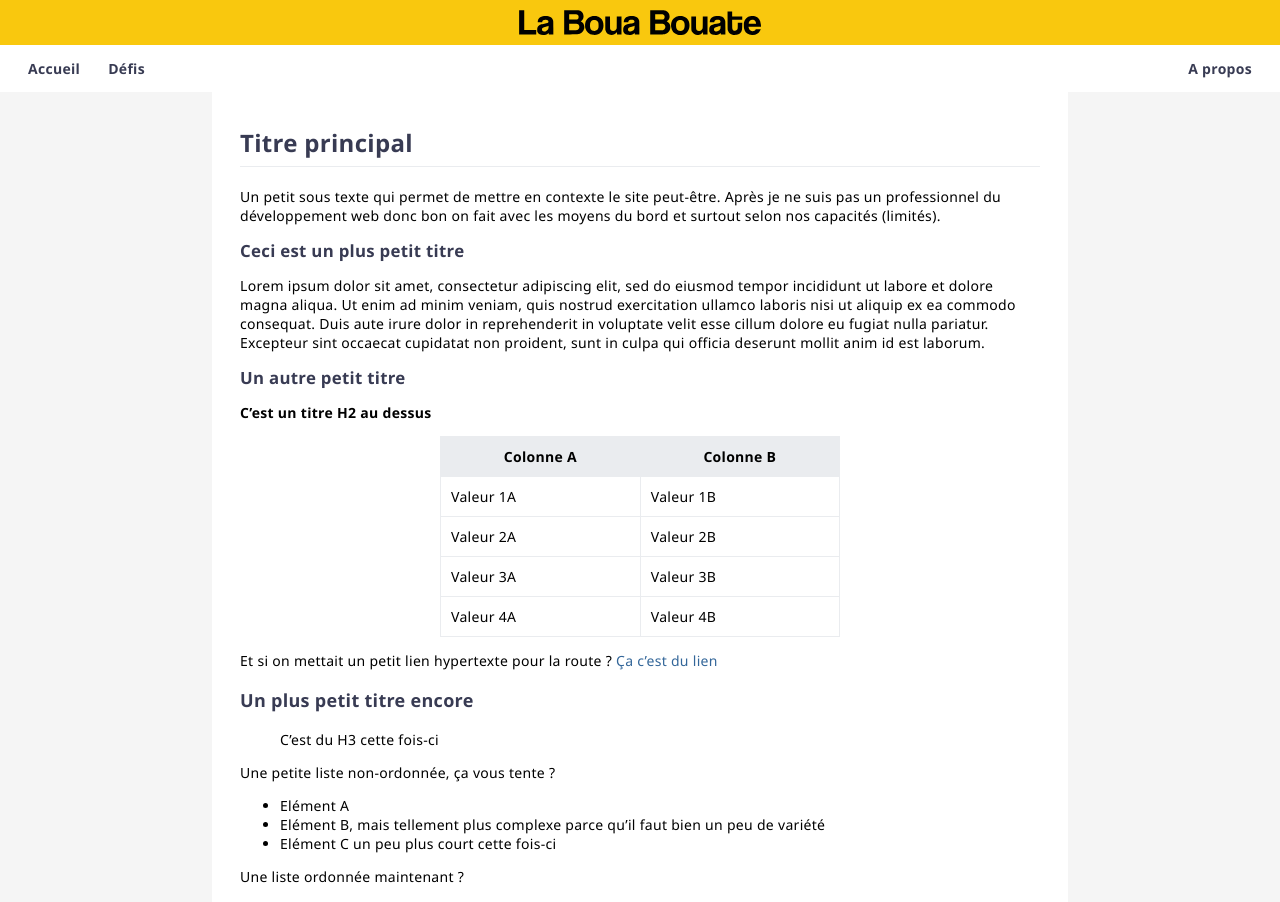
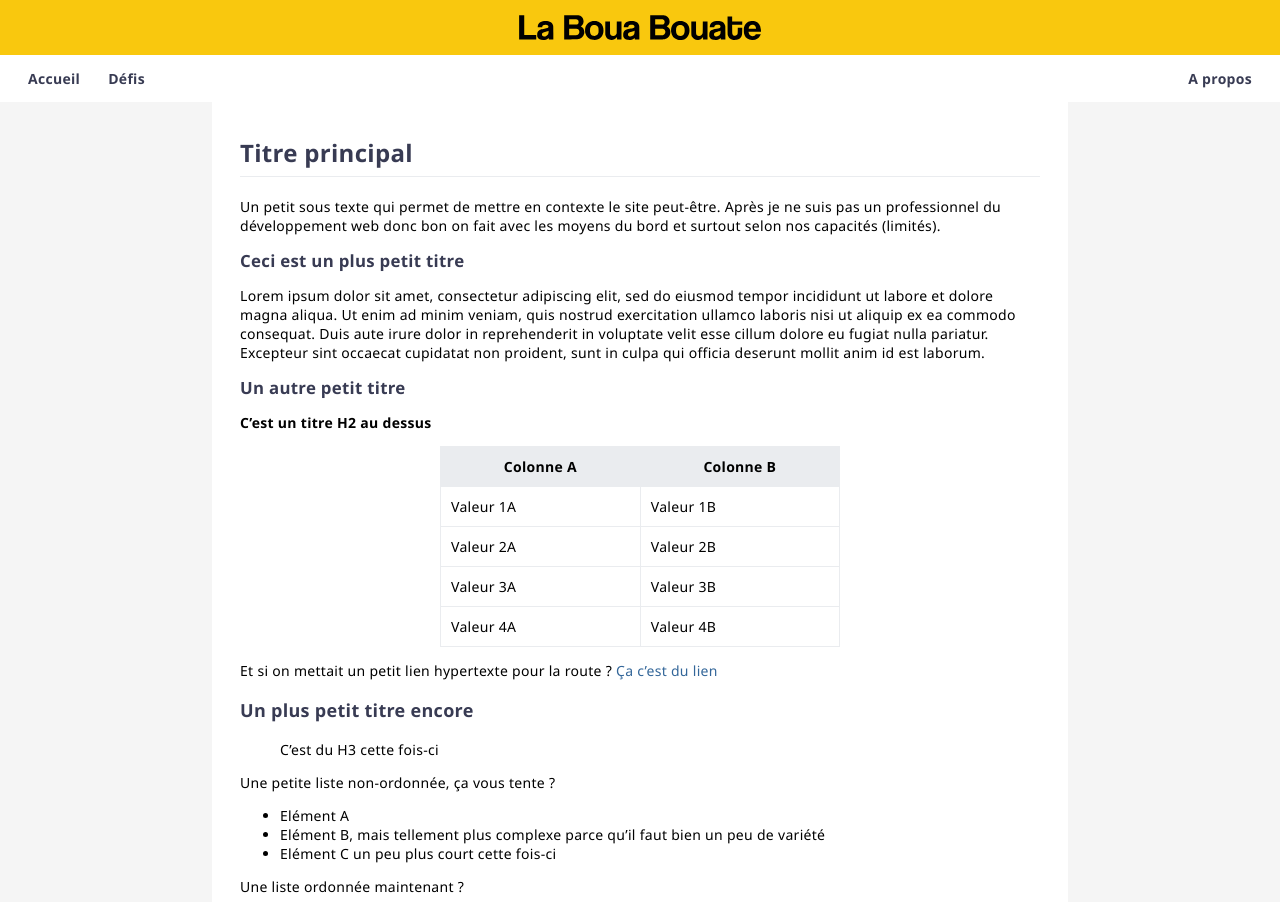
Before and after one commit to leobouard/leobouard.github.io, a Jekyll site: the page built from index.md, in a window 1280 px wide. Shown: the top 902 px of the page. Built offline with Jekyll 4.4.1, drawn with Linux system fonts in a browser that asks for light colours; our own code applies the rules of GitHub Pages for plain Markdown files.

Commit message:
Update style.scss

```diff
--- a/assets/css/style.scss
+++ b/assets/css/style.scss
@@ -39,8 +39,8 @@ header {
 
     img {
         height: 25px;
-        margin-top: 10px;
-        margin-bottom: 10px;
+        margin-top: 15px;
+        margin-bottom: 15px;
     }
 }
 
```
